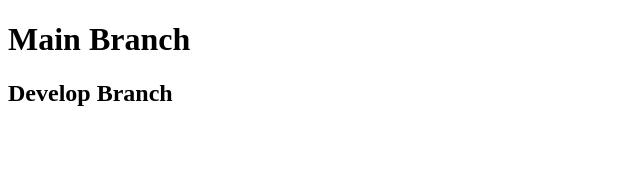
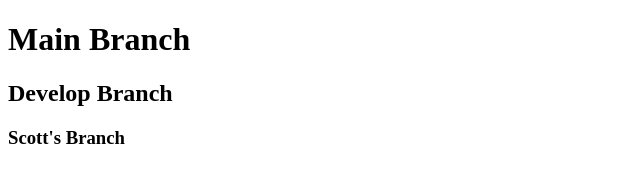
Before and after one commit to shawksly/teamGit, a plain HTML site: page index.html in a window 1280 px wide. Shown: the whole page, without its empty margins (0-640 px from the left). Drawn offline with Linux system fonts and the light colour scheme.

Commit message:
scott's branch

```diff
--- a/index.html
+++ b/index.html
@@ -9,6 +9,7 @@
 
   <h1>Main Branch</h1>
   <h2>Develop Branch</h2>
+  <h3>Scott's Branch</h3>
 
 </body>
 </html>
```
